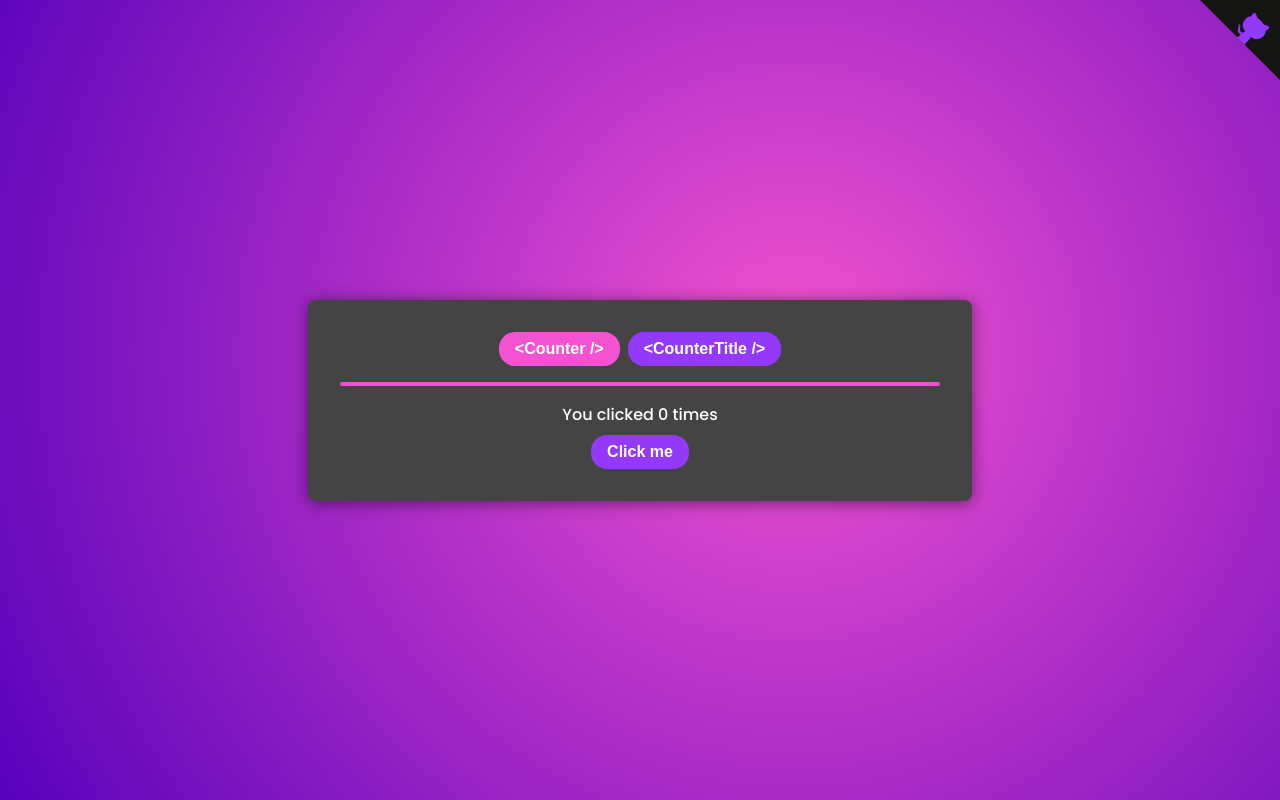
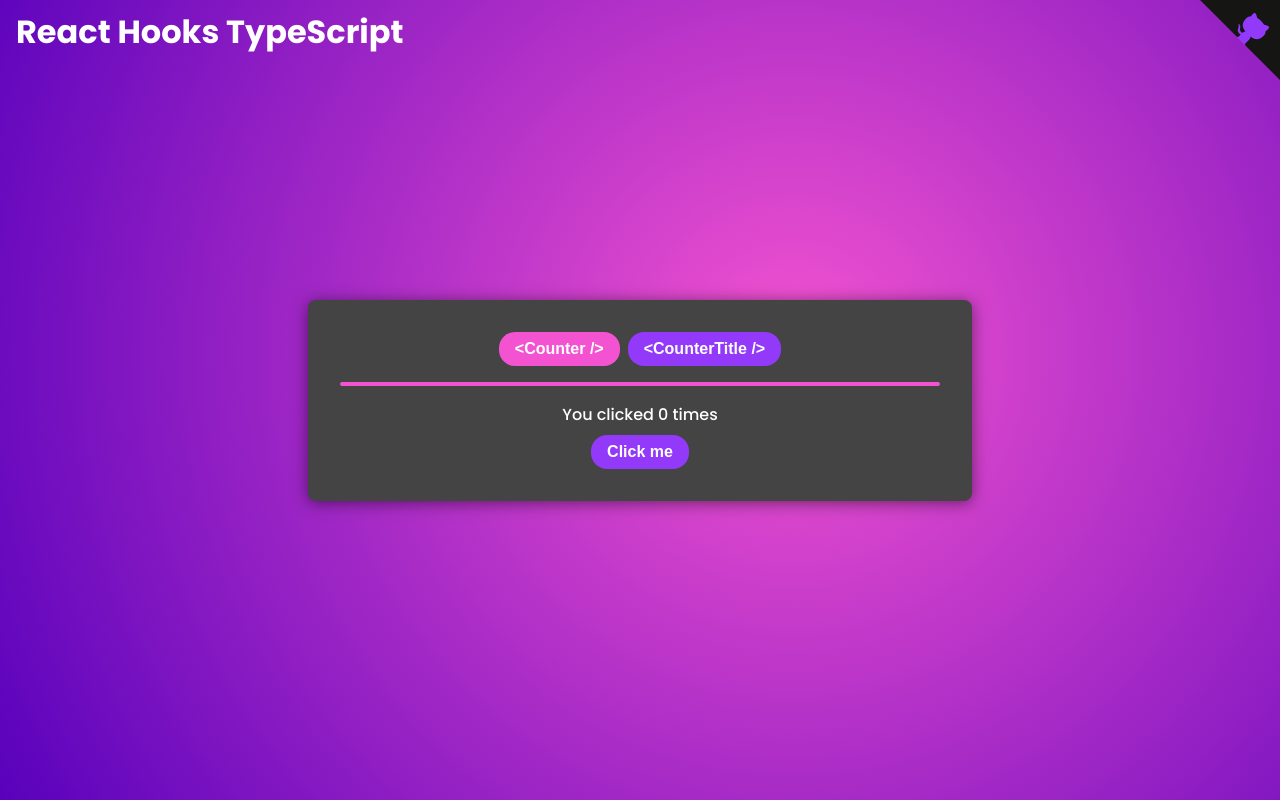
Before and after one commit to Excellent1212/React-Hooks-Typescript, a React (Create React App) app: page / in a window 1280 px wide. Built offline with nearby package versions, Linux system fonts and the light colour scheme; the HTML template or start-up script is replaced by a standard one.

Commit message:
Add a title

```diff
--- a/src/App.tsx
+++ b/src/App.tsx
@@ -3,6 +3,7 @@ import "./App.css";
 import Counter from "./Counter";
 import CounterTitle from "./CounterTitle";
 import GitHubLogo from "./GitHubLogo";
+import Title from "./Title";
 
 // An object of all possible example components that can be rendered
 const EXAMPLES = {
@@ -33,6 +34,8 @@ const App = () => {
 
   return (
     <>
+      <Title />
+      <GitHubLogo />
       <div className="container">
         <div className="app">
           {exampleButtons}
@@ -40,7 +43,6 @@ const App = () => {
           <ExampleComponent />
         </div>
       </div>
-      <GitHubLogo />
     </>
   );
 };
--- /dev/null
+++ b/src/Title.css
@@ -0,0 +1,12 @@
+.title {
+  position: absolute;
+  top: 8px;
+  left: 16px;
+}
+
+.title h1 {
+  color: #fff;
+  margin: 0;
+  padding: 0;
+  font-size: 32px;
+}
--- /dev/null
+++ b/src/Title.tsx
@@ -0,0 +1,12 @@
+import * as React from "react";
+import "./Title.css";
+
+const Title = () => {
+  return (
+    <div className="title">
+      <h1>React Hooks TypeScript</h1>
+    </div>
+  );
+};
+
+export default Title;
```
